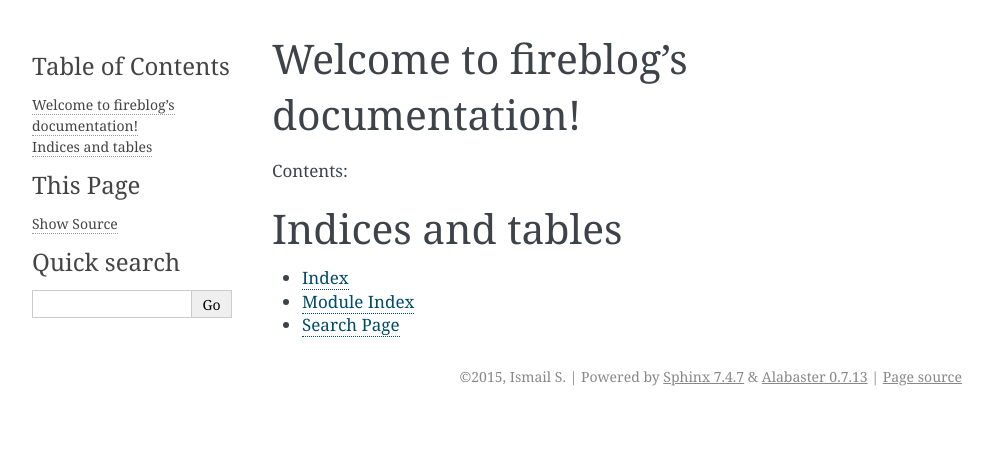
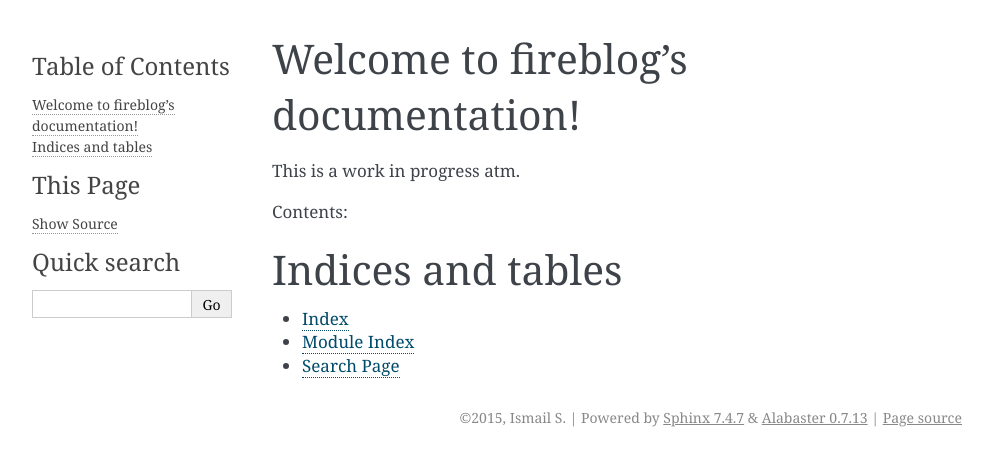
Before and after one commit to ismail-s/fireblog, a Sphinx documentation site: the page built from docs/index.rst, in a window 1280 px wide. Shown: the top 466 px of the page, without its empty margins (148-1141 px from the left). Built offline with Sphinx 7.4.7, drawn with Linux system fonts in a browser that asks for light colours.

Commit message:
Add WIP message

```diff
--- a/docs/index.rst
+++ b/docs/index.rst
@@ -5,6 +5,8 @@
 
 Welcome to fireblog's documentation!
 ====================================
+
+This is a work in progress atm.
 
 Contents:
 
```
